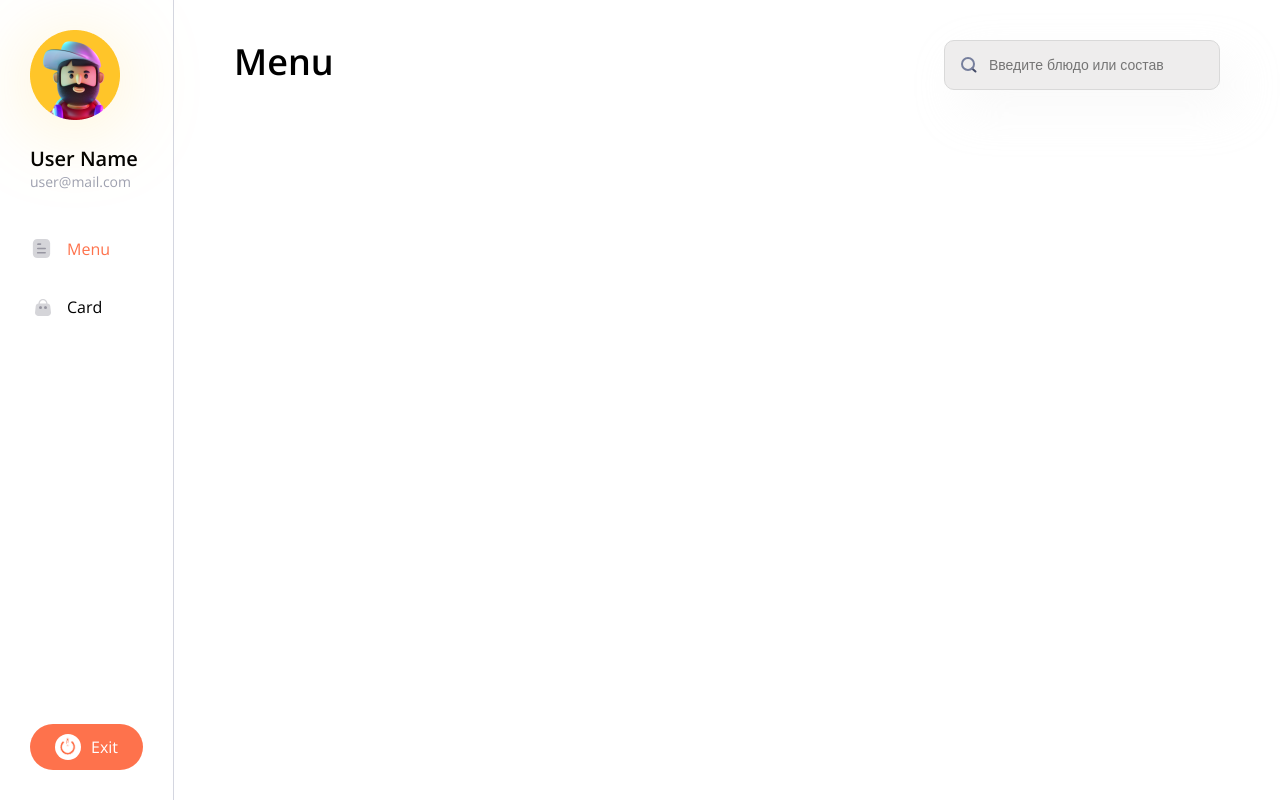
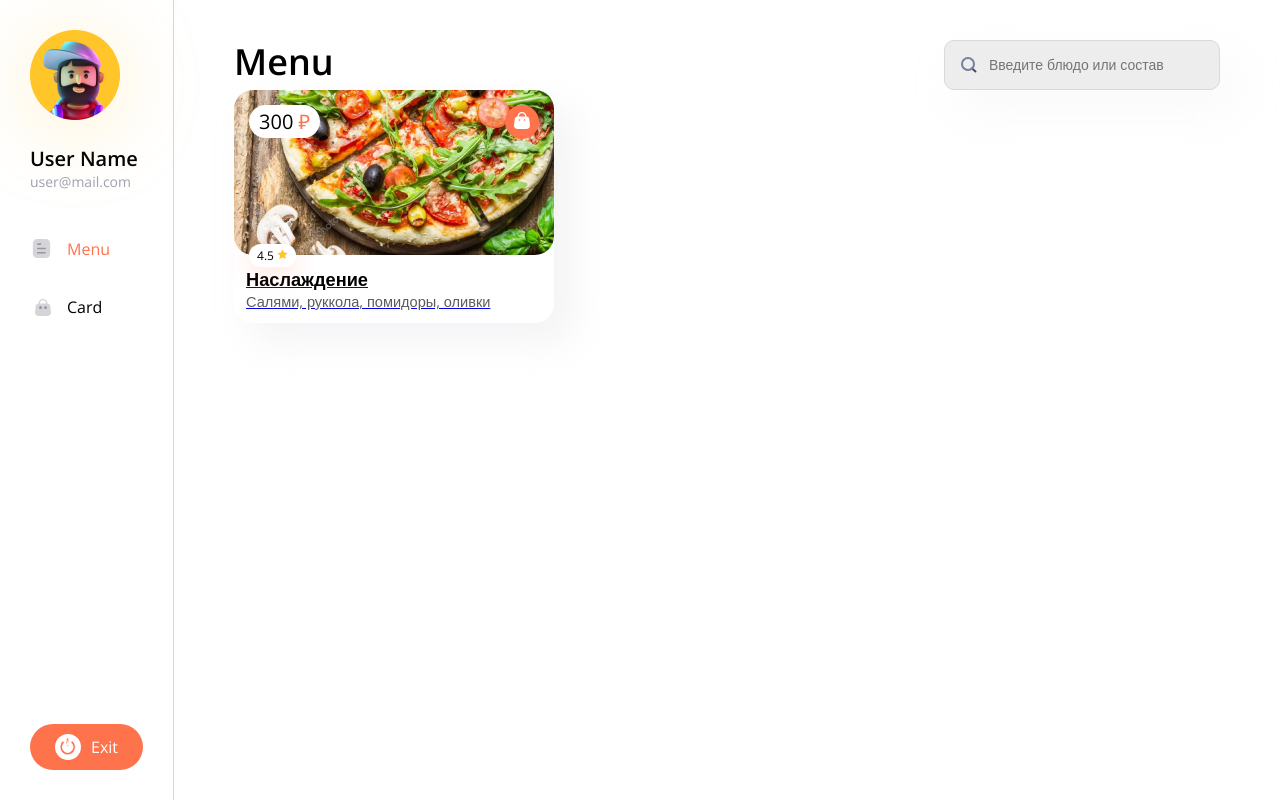
Before and after one commit to dktwho/menau-app, a React (Vite) app: page / in a window 1280 px wide. Built offline with nearby package versions, Linux system fonts and the light colour scheme.

Commit message:
feat:example hardcode one ProductCart with style and landing

```diff
--- a/src/components/ProductCard/ProductCard.module.css
+++ b/src/components/ProductCard/ProductCard.module.css
@@ -1,3 +1,84 @@
 .head {
     position: relative;
+    min-height: 165px;
+    border-radius: 19px;
 }
+
+.card {
+    border-radius: 19px;
+    background: var(--white-color);;
+    box-shadow: 18.214px 18.214px 36.429px 0 rgba(211, 209, 216, 0.25);
+    width: 320px;
+}
+
+.footer {
+    padding: 12px;
+}
+
+.title {
+    color: var(--text-color);
+    font-size: 18.214px;
+    font-style: normal;
+    font-weight: 600;
+    line-height: normal;
+}
+
+.description {
+    color: var(--text-secondary-color);
+    font-size: 14.571px;
+    font-style: normal;
+    font-weight: 400;
+    line-height: normal;
+}
+
+.price {
+    position: absolute;
+    top: 15px;
+    left: 15px;
+    background: var(--white-color);
+    padding: 3px 10px;
+    border-radius: 20px;
+
+    color: var(--text-color);
+    font-size: 20px;
+    font-style: normal;
+    font-weight: 400;
+    line-height: normal;
+}
+
+.currency {
+    color: var(--primary-color);
+}
+
+.rating {
+    position: absolute;
+    bottom: -12px;
+    left: 15px;
+    background: var(--white-color);
+    padding: 3px 8px;
+    border-radius: 20px;
+
+    color: var(--text-color);
+    font-size: 12px;
+    font-style: normal;
+    font-weight: 400;
+    line-height: normal;
+
+    box-shadow: 0 6.071px 24.286px 0 rgba(254, 114, 76, 0.20);
+}
+
+.add-to-cart {
+    position: absolute;
+    right: 15px;
+    top: 15px;
+    background: var(--primary-color);
+    border-radius: 50%;
+    width: 34px;
+    height: 34px;
+    border: none;
+    cursor: pointer;
+}
+
+.add-to-cart:hover {
+    background: var(--primary-hover-color);
+}
--- a/src/components/ProductCard/ProductCard.tsx
+++ b/src/components/ProductCard/ProductCard.tsx
@@ -1,18 +1,21 @@
 import styles from './ProductCard.module.css'
 import {ProductCardProps} from "./ProductCard.props.ts";
+import {Link} from "react-router-dom";
 
 export const ProductCard = ({id, title, price, rating, image, description}: ProductCardProps) => {
     return (
+        <Link to={'#'}>
             <div className={styles['card']}>
-            <div className={styles['head']}>
+                <div className={styles['head']} style={{backgroundImage: `url('${image}')`}}>
                     <div className={styles['price']}>
-                    {price}
+                        {price}&nbsp;
+                        <span className={styles['currency']}>₽</span>
                     </div>
                     <button className={styles['add-to-cart']}>
                         <img src="/add-to-cart-icon.svg" alt="add-to-cart"/>
                     </button>
                     <div className={styles['rating']}>
-                    {rating}
+                        {rating}&nbsp;
                         <img src="/rating-star.svg" alt="rating-star"/>
                     </div>
                 </div>
@@ -21,5 +24,7 @@ export const ProductCard = ({id, title, price, rating, image, description}: Prod
                     <div className={styles['description']}>{description}</div>
                 </div>
             </div>
+        </Link>
+
     );
 };
--- a/src/pages/Menu/Menu.tsx
+++ b/src/pages/Menu/Menu.tsx
@@ -1,6 +1,7 @@
 import {Headling} from "../../components/Headling/Headling.tsx";
 import {Search} from "../../components/Search/Search.tsx";
 import styles from './Menu.module.css'
+import {ProductCard} from "../../components/ProductCard/ProductCard.tsx";
 
 export const Menu = () => {
     return (
@@ -9,6 +10,9 @@ export const Menu = () => {
                 <Headling>Menu</Headling>
                 <Search placeholder={'Введите блюдо или состав'}></Search>
             </div>
+            <div>
+                <ProductCard id={1} title={'Наслаждение'} description={'Салями, руккола, помидоры, оливки'} image='/product-demo.png' price={300} rating={4.5}/>
+            </div>
 
         </>
     );
```
Also changed, not shown: public/add-to-cart-icon.svg, public/product-demo.png (added). Lines whose indentation alone changed are shown as unchanged.
